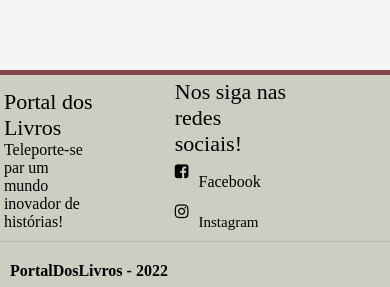
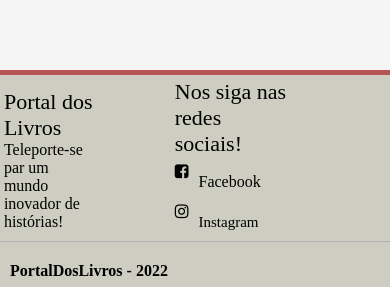
Before and after one commit to Will658/TCC_Biblioteca, a plain HTML site: page FrontEnd/Alterar dados/AD.html in a window 390 px wide. Shown: the part 554-841 px from the top of the page. Drawn offline with Linux system fonts and the light colour scheme.

Commit message:
Update style.css

```diff
--- a/FrontEnd/Alterar dados/css/style.css
+++ b/FrontEnd/Alterar dados/css/style.css
@@ -92,7 +92,7 @@ header{
 footer {
     background-color: #cdcdc1;
     padding-bottom: 10px;
-    border-top: 5px solid #844646;
+    border-top: 5px solid #b85555;
     width: 100%;
     position: absolute;
     bottom: 0;
```
